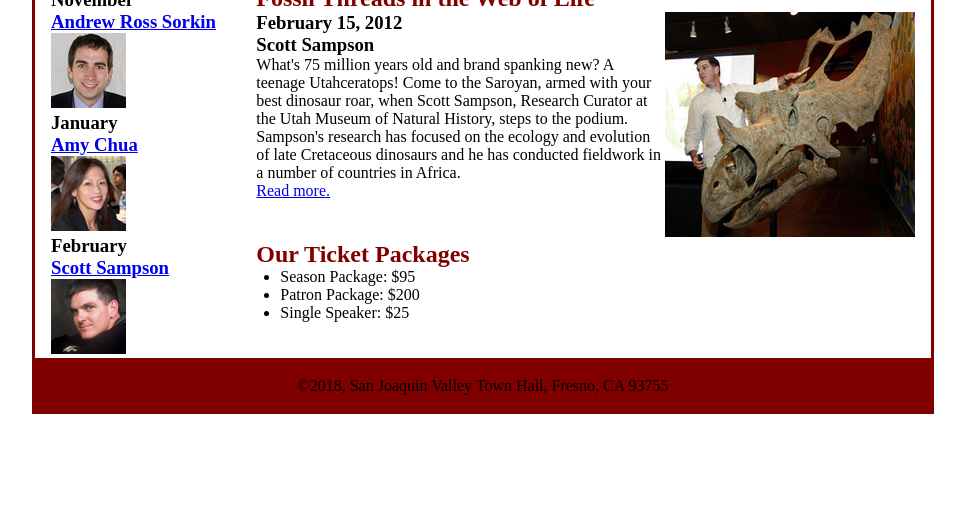
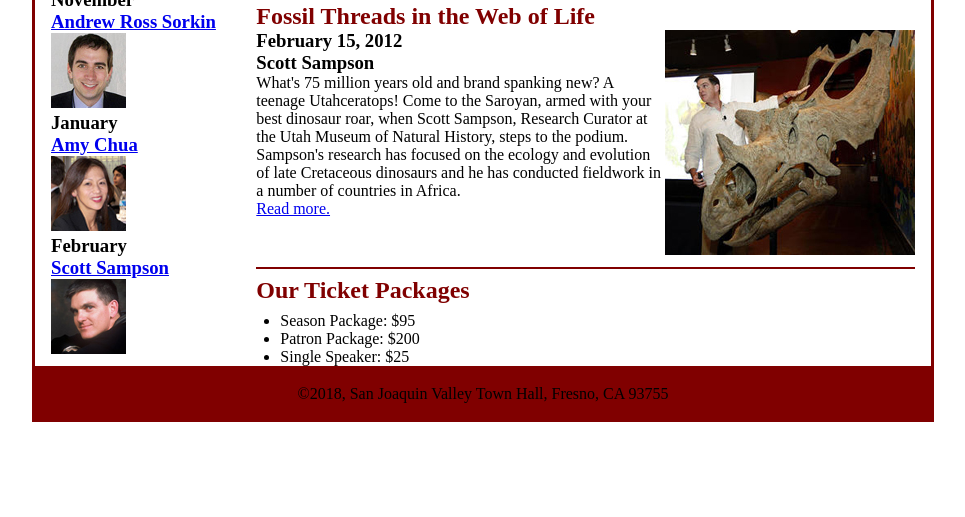
Before and after one commit to ttphuong172/Chapter8, a plain HTML site: page index.html in a window 1280 px wide. Shown: the part 283-800 px from the top of the page, without its empty margins (160-1125 px from the left). Drawn offline with Linux system fonts and the light colour scheme.

Commit message:
Them border cho phan article

```diff
--- a/index.html
+++ b/index.html
@@ -38,6 +38,8 @@
       <blockquote>&quot;Each year I give a ticket package to each of our family member. I think of it as the gift of
         knowledge...and that is princeless.&quot;</blockquote>
       <h1>Speaker of the Month</h1>
+      <div class="borderarticle">
+
         <h2>Fossil Threads in the Web of Life</h2>
         <div class="flexarticle">
           <div class="contentarticle">
@@ -53,6 +55,7 @@
           </div>
 
         </div>
+      </div>
       <h2>Our Ticket Packages</h2>
       <ul>
         <li>Season Package: $95</li>
--- a/styles/main.css
+++ b/styles/main.css
@@ -45,6 +45,7 @@ body{
 }
 .main ul{
     padding-left: 24px;
+    padding-top: 8px;
 }
 .main blockquote{
     font-style: italic;
@@ -67,6 +68,14 @@ body{
 }
 .flexarticle{
     display: flex;
+}
+.borderarticle{
+    padding-top: 8px;
+    padding-bottom: 8px;
+    margin-top: 8px;
+    margin-bottom: 8px;
+    border-top: 2px solid var(--corlor-border);
+    border-bottom: 2px solid var(--corlor-border);
 }
 
 
```
Lines whose indentation alone changed are shown as unchanged.
